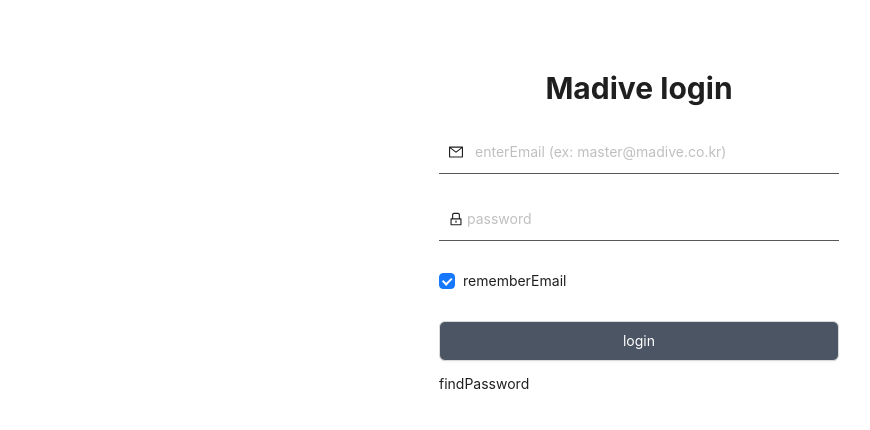
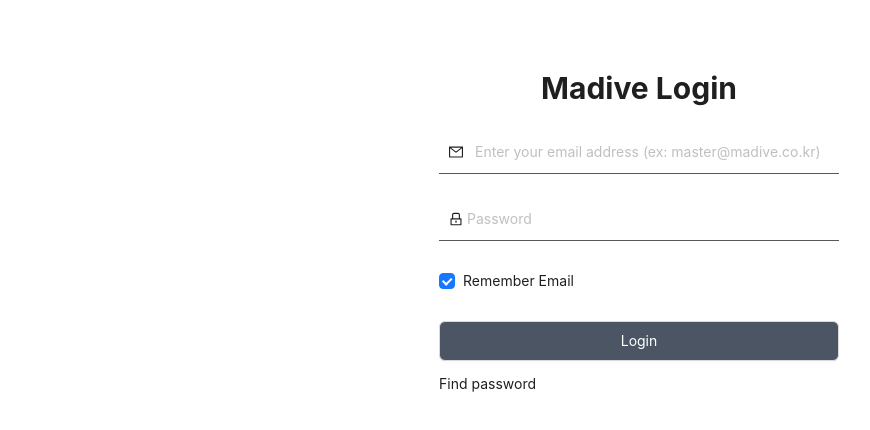
Before and after one commit to dinhhanhshinhands/Madive-one_FE, a React (Vite) app: page /login in a window 1280 px wide. Shown: the part 168-598 px from the top of the page, without its empty margins (1-871 px from the left). Built offline with nearby package versions, Linux system fonts and the light colour scheme; what i18next-resources-to-backend would draw is missing.

Commit message:
Add i18n to login page

```diff
--- a/src/configs/i18n.ts
+++ b/src/configs/i18n.ts
@@ -11,7 +11,7 @@
     resourcesToBackend((language, namespace, callback) => {
       import(`../locales/${language}/${namespace}.json`)
         .then((resources) => {
-          callback(null, resources);
+          callback(null, resources.default);
         })
         .catch((error) => {
           callback(error, null);
@@ -20,9 +20,21 @@
   )
   .init({
     fallbackLng: 'en',
-    nsSeparator: ':',
+    nsSeparator: false,
+    keySeparator: false,
     interpolation: {
       escapeValue: false,
+      format: function (value, format, lgn) {
+        if (lgn === 'kr') {
+          return value;
+        }
+
+        if (format === 'uppercase') return value.toUpperCase();
+        if (format === 'lowercase') return value.toLowerCase();
+        if (format === 'capitalize') return `${value.substr(0, 1).toUpperCase()}${value.substr(1)}`;
+
+        return value;
+      },
     },
   });
 
--- a/src/locales/en/common.json
+++ b/src/locales/en/common.json
@@ -1,3 +1,6 @@
 {
-  "fieldRequire": "This field is required"
+  "uppercase": "{{value, uppercase}}",
+  "capitalize": "{{value, capitalize}}",
+  "lowercase": "{{value, lowercase}}",
+  "This field is required": "This field is required"
 }
--- a/src/locales/en/login.json
+++ b/src/locales/en/login.json
@@ -1,7 +1,7 @@
 {
-  "login": "Login",
-  "password": "Password",
-  "enterEmail": "Enter your email address",
-  "rememberEmail": "Remember Email",
-  "findPassword": "Find password"
+  "Login": "login",
+  "Password": "Password",
+  "Enter your email address": "Enter your email address",
+  "Remember Email": "Remember Email",
+  "Find password": "Find password"
 }
--- a/src/locales/kr/common.json
+++ b/src/locales/kr/common.json
@@ -1,3 +1,6 @@
 {
-  "fieldRequire": "이 필드는 필수입니다"
+  "uppercase": "{{value, uppercase}}",
+  "capitalize": "{{value, capitalize}}",
+  "lowercase": "{{value, lowercase}}",
+  "This field is required": "이 필드는 필수입니다"
 }
--- a/src/locales/kr/login.json
+++ b/src/locales/kr/login.json
@@ -1,7 +1,7 @@
 {
-  "login": "로그인",
-  "password": "비밀번호",
-  "enterEmail": "이메일 입력",
-  "rememberEmail": "이메일 기억하기",
-  "findPassword": "비밀번호 찾기"
+  "Login": "로그인",
+  "Password": "비밀번호",
+  "Enter your email address": "이메일 입력",
+  "Remember Email": "이메일 기억하기",
+  "Find password": "비밀번호 찾기"
 }
--- a/src/pages/login/index.tsx
+++ b/src/pages/login/index.tsx
@@ -28,7 +28,8 @@
 };
 
 const Login = ({ isAdmin = false }: LoginProps): JSX.Element => {
-  const { t } = useTranslation(['common', 'login']);
+  const { t: commonTranslation } = useTranslation('common');
+  const { t: loginTranslation } = useTranslation('login');
   const { login } = useAuth();
   const navigate = useNavigate();
 
@@ -60,40 +61,41 @@
           onFinish={onSubmitForm}
           initialValues={loginFormInitValues}
         >
-          <h2 className="tw-text-3xl tw-text-center">Madive {t('login:login')}</h2>
+          <h2 className="tw-text-3xl tw-text-center">Madive {loginTranslation('Login')}</h2>
           <Form.Item
             name="email"
-            rules={[{ required: true, message: t('common:fieldRequire') }]}
+            rules={[{ required: true, message: commonTranslation('This field is required') }]}
           >
             <StyledFormItem
               prefix={<MailOutlined className="tw-mr-2" />}
-              placeholder={`${t('login:enterEmail')} (ex: master@madive.co.kr)`}
+              placeholder={`${loginTranslation('Enter your email address')} (ex: master@madive.co.kr)`}
             />
           </Form.Item>
           <Form.Item
             name="password"
-            rules={[{ required: true, message: t('common:fieldRequire') }]}
+            rules={[{ required: true, message: commonTranslation('This field is required') }]}
           >
             <StyledFormItem
               type="password"
               prefix={<LockOutlined className="mr-2" />}
-              placeholder={t('login:password')}
+              placeholder={loginTranslation('Password')}
+              // placeholder={commonTranslation('capitalize', { value: loginTranslation('Password') })}
             />
           </Form.Item>
           <Form.Item
             name="rememberEmail"
             valuePropName="checked"
           >
-            <Checkbox>{t('login:rememberEmail')}</Checkbox>
+            <Checkbox>{loginTranslation('Remember Email')}</Checkbox>
           </Form.Item>
           <Form.Item>
             <Button
-              className="tw-w-full tw-h-10 tw-bg-gray-600 tw-text-white"
+              className="tw-w-full tw-h-10 tw-bg-gray-600 tw-text-white tw-capitalize"
               htmlType="submit"
             >
-              {t('login:login')}
+              {loginTranslation('Login')}
             </Button>
-            {!isAdmin && <div className="tw-mt-3">{t('login:findPassword')}</div>}
+            {!isAdmin && <div className="tw-mt-3">{loginTranslation('Find password')}</div>}
           </Form.Item>
         </StyledForm>
       </div>
```
